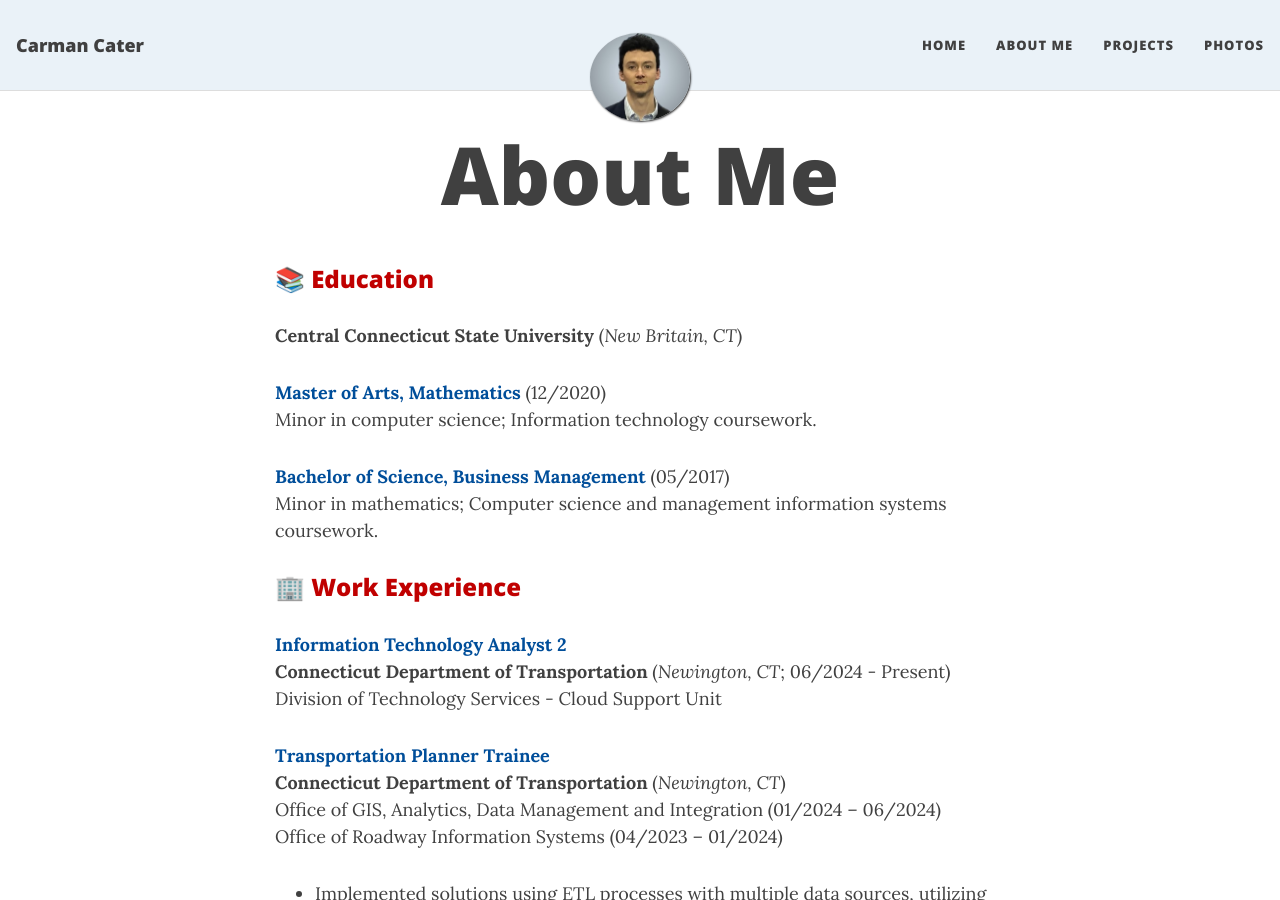
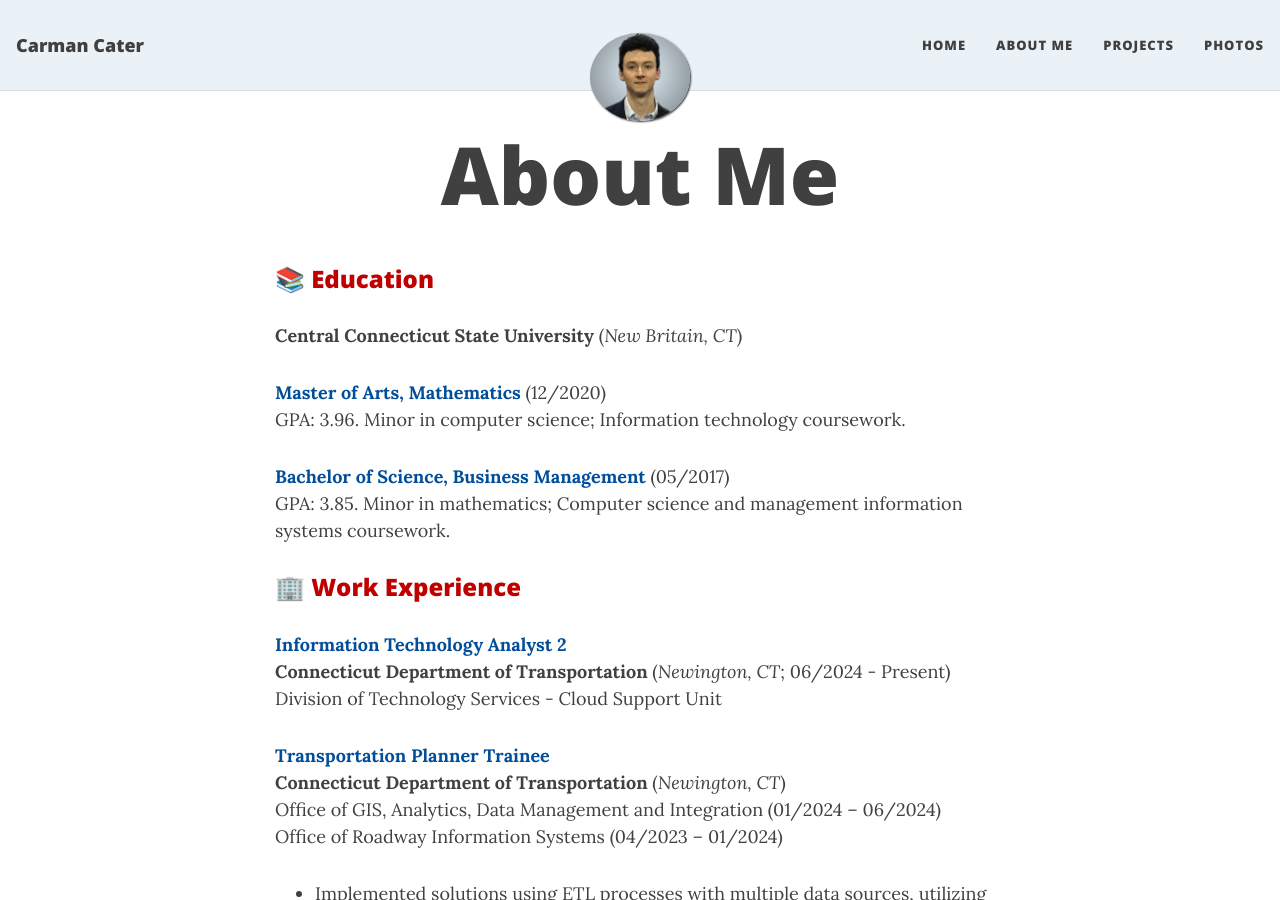
Before and after one commit to carmancater/carmancater.github.io, a Jekyll site: the page built from aboutme.md, in a window 1280 px wide and 900 px high. Built offline with Jekyll 4.4.1, drawn with Linux system fonts in a browser that asks for light colours; nearby versions of some CDN libraries; emoji names are drawn with the system emoji font.

Commit message:
Update aboutme.md

```diff
--- a/aboutme.md
+++ b/aboutme.md
@@ -9,10 +9,10 @@
 **Central Connecticut State University** (*New Britain, CT*)
 
 <span style="color: #004E9A">**Master of Arts, Mathematics**</span> (12/2020)
-Minor in computer science; Information technology coursework.
+GPA: 3.96. Minor in computer science; Information technology coursework.
 
 <span style="color: #004E9A">**Bachelor of Science, Business Management**</span> (05/2017)
-Minor in mathematics; Computer science and management information systems coursework.
+GPA: 3.85. Minor in mathematics; Computer science and management information systems coursework.
 
 ### :office: <span style="color: #C00000">Work Experience</span>
 
```
